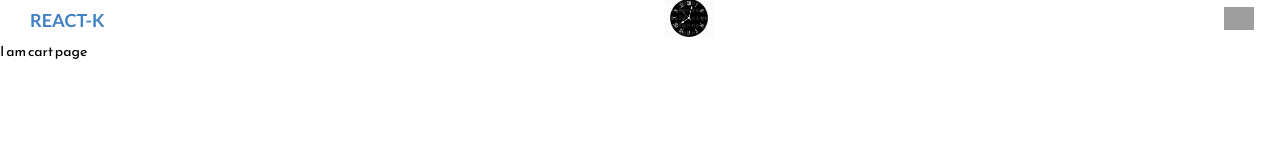
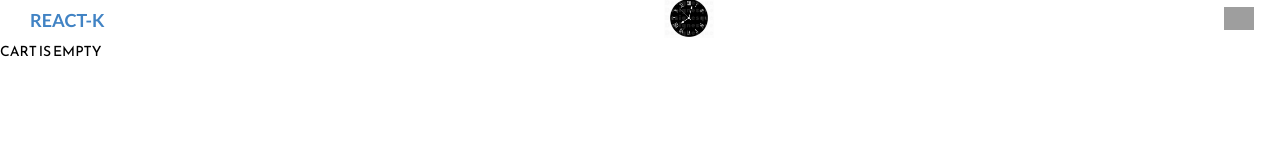
Before and after one commit to ReenyDavidson/E-commerce, a React (Create React App) app: page /cart in a window 1280 px wide. Shown: the top 160 px of the page. Built offline with nearby package versions, Linux system fonts and the light colour scheme; grey boxes are pictures that could not be loaded.

Commit message:
Update Cart.js

```diff
--- a/src/components/Cart.js
+++ b/src/components/Cart.js
@@ -10,7 +10,7 @@ export default class Cart extends Component {
           const theme = isLightTheme ? light : dark;
           return (
             <div style={{ background: theme.bg, color: theme.text }}>
-              I am cart page
+              CART IS EMPTY
             </div>
           );
         }}
```
